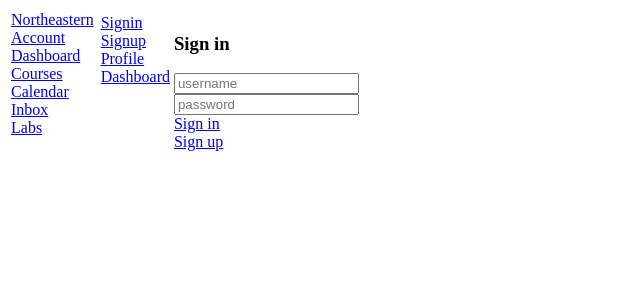
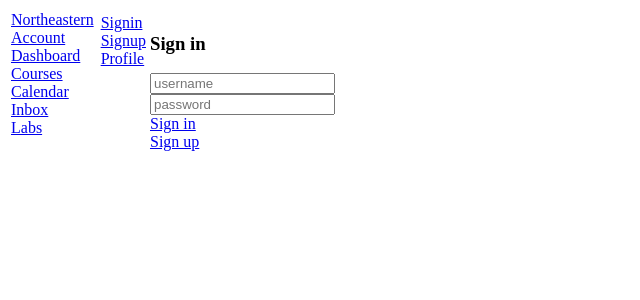
Before and after one commit to amyhoyt625/kambas-next-js, a Next.js app: page /account/signin in a window 1280 px wide. Shown: the top 300 px of the page, without its empty margins (0-640 px from the left). Built offline with nearby package versions, Linux system fonts and the light colour scheme.

Commit message:
remove extra dashboard

```diff
--- a/app/(kambaz)/account/Navigation.tsx
+++ b/app/(kambaz)/account/Navigation.tsx
@@ -5,6 +5,5 @@ export default function AccountNavigation() {
      <Link href="signin"> Signin </Link> <br />
      <Link href="signup"> Signup </Link> <br />
      <Link href="profile"> Profile </Link> <br />
-     <Link href="/dashboard"> Dashboard </Link> <br />
    </div>
 );}
```
